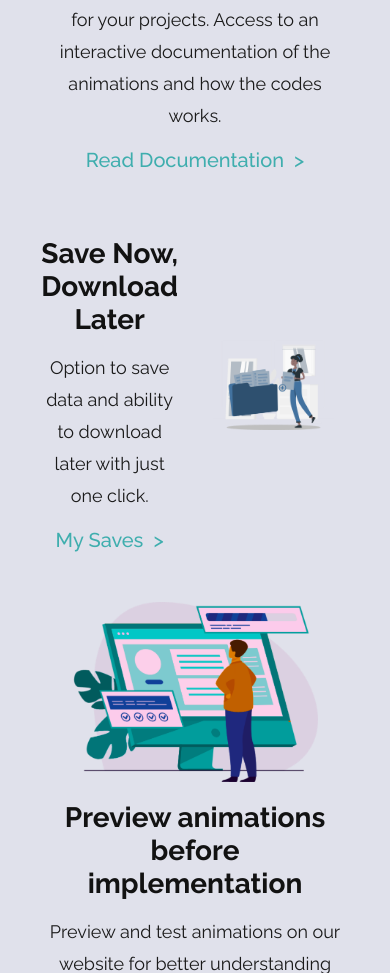
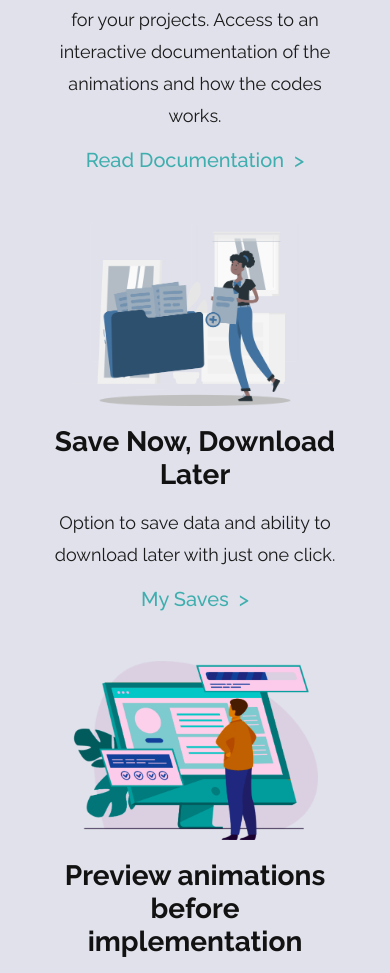
Before and after one commit to zuri-training/Team-100_AnimaLib, a Django app: page / in a window 390 px wide. Shown: the part 1731-2704 px from the top of the page. Run offline with Django 4.2, Linux system fonts and the light colour scheme; some libraries are stand-ins or nearby versions.

Commit message:
few changes to the style.css

```diff
--- a/animaLibApp/static/css/style.css
+++ b/animaLibApp/static/css/style.css
@@ -819,6 +819,9 @@ footer {
         flex-direction: column;
         margin-bottom: 50px;
     }
+    .features-container .flex-container.rev-row {
+        flex-direction: column;
+    }
     .features-container .flex-container .flex-item {
         margin: 0 10px;
         text-align: center;
```
